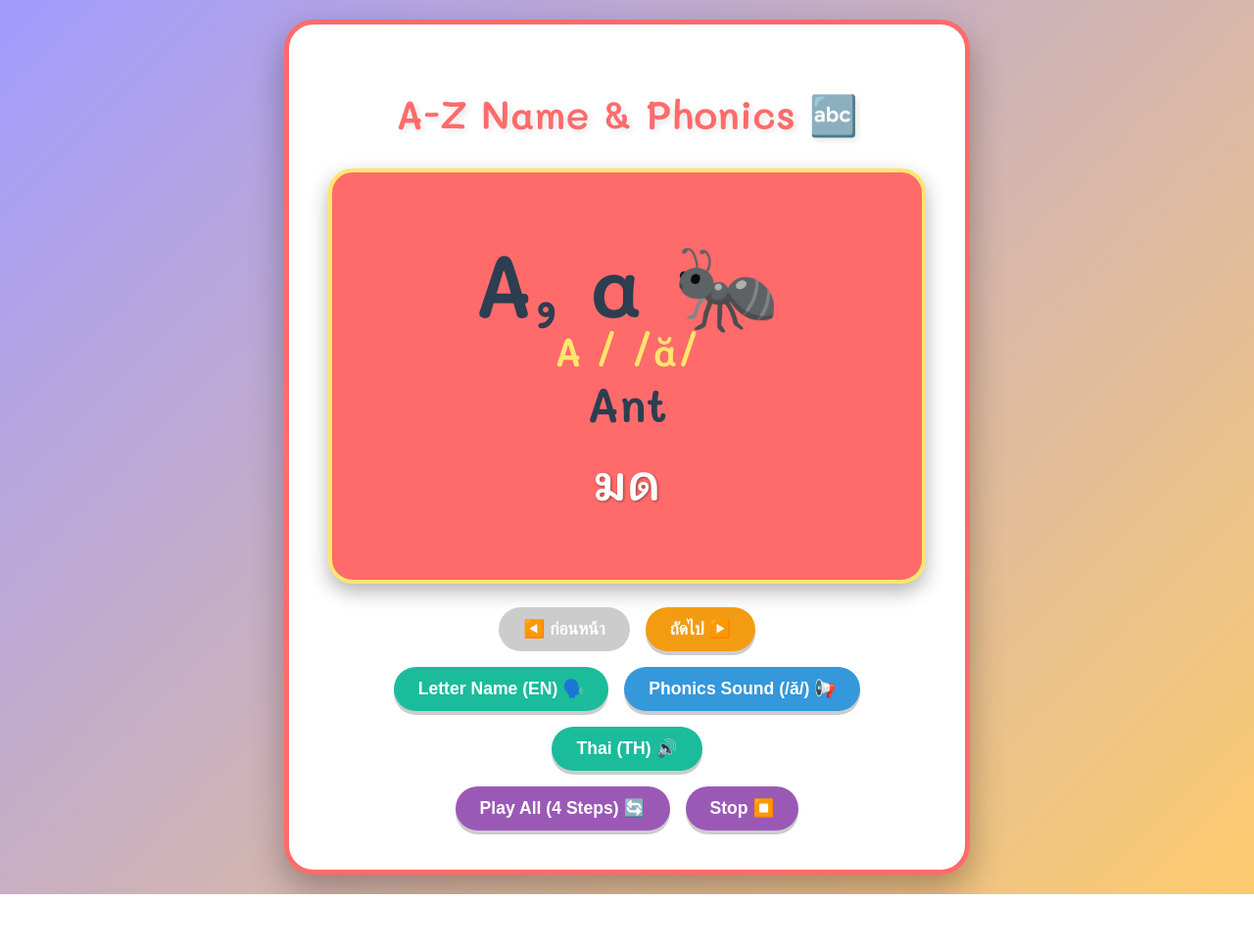
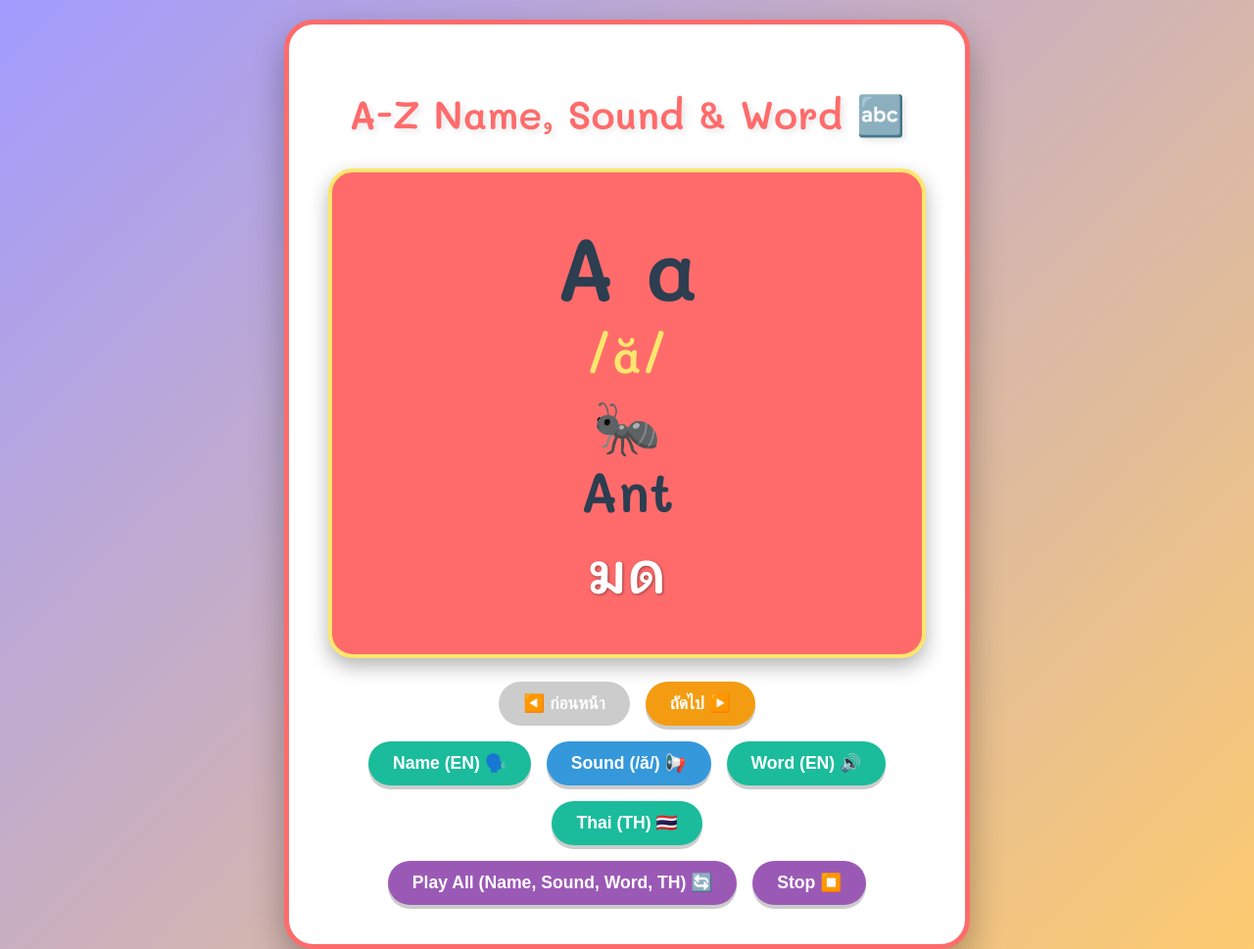
Before and after one commit to Nitiwat-Nai/a-z-alphabet-fun, a plain HTML site: page index.html in a window 1280 px wide. Shown: the top 969 px of the page at 98% size. Before the commit the page ends 913 px from the top, so only its background shows below. Drawn offline with Linux system fonts and the light colour scheme.

Commit message:
Update index.html
v4.0

```diff
--- a/index.html
+++ b/index.html
@@ -3,7 +3,7 @@
 <head>
     <meta charset="UTF-8">
     <meta name="viewport" content="width=device-width, initial-scale=1.0">
-    <title>A-Z Jolly Phonics: ฝึกอ่านชื่อตัวอักษรและเสียง</title>
+    <title>A-Z Phonics: Name, Sound, and Word</title>
 
     <style>
         @import url('https://fonts.googleapis.com/css2?family=Sarabun:wght@400;700&family=Mali:wght@600&display=swap');
@@ -52,9 +52,6 @@
             line-height: 1.2;
         }
 
-        /* Category Page (ถูกซ่อน) */
-        #category-page { display: none; }
-
         /* Lesson Page (เป็นหน้าหลัก) */
         #lesson-page { display: block; }
         #vocab-card {
@@ -62,10 +59,8 @@
             border-radius: 25px;
             padding: 3rem 2rem;
             min-height: 320px;
-            display: flex;
-            flex-direction: column;
-            justify-content: center;
-            align-items: center;
+            /* เปลี่ยนจาก flex เป็น block เพื่อให้แต่ละองค์ประกอบขึ้นบรรทัดใหม่ */
+            display: block;
             box-shadow: 0 8px 20px rgba(0, 0, 0, 0.3);
             border: 4px solid var(--color-accent);
             margin-bottom: 1.5rem;
@@ -73,32 +68,42 @@
 
         /* New style for the letter and word combination */
         .alphabet-display {
-            display: flex;
-            flex-direction: column;
-            align-items: center;
+            /* ไม่จำเป็นต้องใช้ flex ในการจัดเรียง แต่เก็บไว้เพื่อรวมองค์ประกอบ */
             margin-bottom: 10px;
         }
+
+        /* สไตล์สำหรับตัวอักษรพิมพ์ใหญ่-เล็ก (บรรทัดแรก) */
         .alphabet-letter {
-            font-size: 5.5em; /* ตัวอักษรใหญ่ */
-            margin-bottom: 5px;
-            line-height: 1;
+            font-size: 5.5em;
+            line-height: 1.1;
+            display: block; /* ขึ้นบรรทัดใหม่ */
+            margin-bottom: 15px;
         }
+
+        /* สไตล์สำหรับ Phonics Sound (บรรทัดที่สอง) */
         .phonics-sound {
-            font-size: 2.5em; /* เสียง Phonics */
+            font-size: 3.0em;
             color: var(--color-accent);
             font-weight: 700;
-            margin-bottom: 10px;
-            line-height: 1;
-        }
-        .alphabet-word {
-            font-size: 3em; /* คำศัพท์ */
-            line-height: 1;
+            line-height: 1.1;
+            display: block; /* ขึ้นบรรทัดใหม่ */
+            margin-bottom: 15px;
         }
 
+        /* สไตล์สำหรับไอคอนและคำศัพท์ (บรรทัดที่สามและสี่) */
+        .alphabet-word {
+            font-size: 3.5em;
+            line-height: 1.1;
+            display: block; /* ขึ้นบรรทัดใหม่ */
+            margin-bottom: 5px;
+        }
+
+        /* สไตล์สำหรับความหมายภาษาไทย (บรรทัดสุดท้าย) */
         #thai-word {
-            font-size: 3em;
-            color: var(--card-color); /* สีขาว */
+            font-size: 3.5em;
+            color: var(--card-color);
             text-shadow: 1px 1px 3px rgba(0, 0, 0, 0.4);
+            display: block; /* ขึ้นบรรทัดใหม่ */
             margin-top: 15px;
         }
 
@@ -139,15 +144,16 @@
 
     <div class="container">
         <div id="category-page" style="display: none;">
-            <h1>🎉 A-Z Jolly Phonics: ฝึกอ่านชื่อตัวอักษรและเสียง</h1>
+            <h1>🎉 A-Z Phonics: Name, Sound, and Word</h1>
         </div>
 
         <div id="lesson-page">
-            <h1 id="lesson-title" style="font-size: 2.5em;">A-Z Name & Phonics 🔤</h1>
+            <h1 id="lesson-title" style="font-size: 2.5em;">A-Z Name, Sound & Word 🔤</h1>
             <div id="vocab-card">
                 <div id="alphabet-display" class="alphabet-display">
                     <span id="alphabet-letter" class="word alphabet-letter">...</span>
                     <span id="phonics-sound" class="phonics-sound">...</span>
+                    <span id="alphabet-icon" class="alphabet-word">...</span>
                     <span id="alphabet-word" class="word alphabet-word">...</span>
                 </div>
                 <span id="thai-word" class="word">...</span>
@@ -158,9 +164,10 @@
                 <button id="next-btn" class="nav-btn">ถัดไป ▶️</button>
             </div>
             <div class="control-group">
-                <button onclick="speakLetterName()" class="audio-btn">Letter Name (EN) 🗣️</button>
-                <button onclick="speakPhonicsSound()" class="phonics-btn">Phonics Sound (EN) 📢</button>
-                <button onclick="speakText(currentVocab.thai, 'th-TH')" class="audio-btn">Thai (TH) 🔊</button>
+                <button onclick="speakLetterName()" class="audio-btn">Name (EN) 🗣️</button>
+                <button onclick="speakPhonicsSound()" class="phonics-btn">Sound (EN) 📢</button>
+                <button onclick="speakEnglishWord()" class="audio-btn">Word (EN) 🔊</button>
+                <button onclick="speakText(currentVocab.thai, 'th-TH', 1.1)" class="audio-btn">Thai (TH) 🇹🇭</button>
             </div>
             <div class="control-group">
                 <button id="play-pause-btn" class="play-btn">Play All (4 Steps) 🔄</button>
@@ -170,35 +177,38 @@
     </div>
 
     <script>
+        // กำหนดเวลาหน่วงระหว่างการพูดแต่ละส่วน (500ms = 0.5 วินาที)
+        const PAUSE_TIME = 500;
+
         const vocabularyData = {
-            // ชุดข้อมูล Jolly Phonics (เพิ่ม letterName เพื่ออ่านชื่อตัวอักษร)
+            // ชุดข้อมูล Jolly Phonics (รวม Name และ Sound)
             "อักษร A-Z 🔤": [
-                { letter: "A, a 🐜", letterName: "A", phonics: "/ă/", phonicsSound: "a", english: "Ant", thai: "มด" },
-                { letter: "B, b 🏀", letterName: "BEE", phonics: "/b/", phonicsSound: "b", english: "Ball", thai: "ลูกบอล" },
-                { letter: "C, c 🐈", letterName: "SEE", phonics: "/k/", phonicsSound: "k", english: "Cat", thai: "แมว" },
-                { letter: "D, d 🐶", letterName: "DEE", phonics: "/d/", phonicsSound: "d", english: "Dog", thai: "สุนัข" },
-                { letter: "E, e 🐘", letterName: "E", phonics: "/ĕ/", phonicsSound: "e", english: "Elephant", thai: "ช้าง" },
-                { letter: "F, f 🐟", letterName: "EF", phonics: "/f/", phonicsSound: "f", english: "Fish", thai: "ปลา" },
-                { letter: "G, g 🦒", letterName: "GEE", phonics: "/g/", phonicsSound: "g", english: "Giraffe", thai: "ยีราฟ" },
-                { letter: "H, h 🏠", letterName: "H", phonics: "/h/", phonicsSound: "h", english: "House", thai: "บ้าน" },
-                { letter: "I, i 🍦", letterName: "I", phonics: "/ĭ/", phonicsSound: "i", english: "Ice cream", thai: "ไอศกรีม" },
-                { letter: "J, j 🏺", letterName: "JAY", phonics: "/j/", phonicsSound: "j", english: "Jar", thai: "โถ, ไห" },
-                { letter: "K, k 🔑", letterName: "KAY", phonics: "/k/", phonicsSound: "k", english: "Key", thai: "กุญแจ" },
-                { letter: "L, l 🦁", letterName: "EL", phonics: "/l/", phonicsSound: "l", english: "Lion", thai: "สิงโต" },
-                { letter: "M, m 🐒", letterName: "EM", phonics: "/m/", phonicsSound: "m", english: "Monkey", thai: "ลิง" },
-                { letter: "N, n 👃", letterName: "EN", phonics: "/n/", phonicsSound: "n", english: "Nose", thai: "จมูก" },
-                { letter: "O, o 🍊", letterName: "O", phonics: "/ŏ/", phonicsSound: "o", english: "Orange", thai: "ส้ม" },
-                { letter: "P, p 🐷", letterName: "PEE", phonics: "/p/", phonicsSound: "p", english: "Pig", thai: "หมู" },
-                { letter: "Q, q 👑", letterName: "KYU", phonics: "/kw/", phonicsSound: "kw", english: "Queen", thai: "พระราชินี" },
-                { letter: "R, r 🐰", letterName: "AR", phonics: "/r/", phonicsSound: "r", english: "Rabbit", thai: "กระต่าย" },
-                { letter: "S, s ☀️", letterName: "ES", phonics: "/s/", phonicsSound: "s", english: "Sun", thai: "ดวงอาทิตย์" },
-                { letter: "T, t 🐯", letterName: "TEE", phonics: "/t/", phonicsSound: "t", english: "Tiger", thai: "เสือ" },
-                { letter: "U, u ☂️", letterName: "U", phonics: "/ŭ/", phonicsSound: "u", english: "Umbrella", thai: "ร่ม" },
-                { letter: "V, v 🎻", letterName: "VEE", phonics: "/v/", phonicsSound: "v", english: "Violin", thai: "ไวโอลิน" },
-                { letter: "W, w ⌚", letterName: "W", phonics: "/w/", phonicsSound: "w", english: "Watch", thai: "นาฬิกาข้อมือ" },
-                { letter: "X, x 🎹", letterName: "EX", phonics: "/ks/", phonicsSound: "kss", english: "Xylophone", thai: "ระนาดฝรั่ง" },
-                { letter: "Y, y ⛵", letterName: "WHY", phonics: "/y/", phonicsSound: "y", english: "Yacht", thai: "เรือยอชท์" },
-                { letter: "Z, z 🦓", letterName: "ZEE", phonics: "/z/", phonicsSound: "z", english: "Zebra", thai: "ม้าลาย" }
+                { letter: "A a", icon: "🐜", letterName: "A", phonics: "/ă/", phonicsSound: "a", english: "Ant", thai: "มด" },
+                { letter: "B b", icon: "🏀", letterName: "BEE", phonics: "/b/", phonicsSound: "b", english: "Ball", thai: "ลูกบอล" },
+                { letter: "C c", icon: "🐈", letterName: "SEE", phonics: "/k/", phonicsSound: "k", english: "Cat", thai: "แมว" },
+                { letter: "D d", icon: "🐶", letterName: "DEE", phonics: "/d/", phonicsSound: "d", english: "Dog", thai: "สุนัข" },
+                { letter: "E e", icon: "🐘", letterName: "E", phonics: "/ĕ/", phonicsSound: "e", english: "Elephant", thai: "ช้าง" },
+                { letter: "F f", icon: "🐟", letterName: "EF", phonics: "/f/", phonicsSound: "f", english: "Fish", thai: "ปลา" },
+                { letter: "G g", icon: "🦒", letterName: "GEE", phonics: "/g/", phonicsSound: "g", english: "Giraffe", thai: "ยีราฟ" },
+                { letter: "H h", icon: "🏠", letterName: "H", phonics: "/h/", phonicsSound: "h", english: "House", thai: "บ้าน" },
+                { letter: "I i", icon: "🍦", letterName: "I", phonics: "/ĭ/", phonicsSound: "i", english: "Ice cream", thai: "ไอศกรีม" },
+                { letter: "J j", icon: "🏺", letterName: "JAY", phonics: "/j/", phonicsSound: "j", english: "Jar", thai: "โถ, ไห" },
+                { letter: "K k", icon: "🔑", letterName: "KAY", phonics: "/k/", phonicsSound: "k", english: "Key", thai: "กุญแจ" },
+                { letter: "L l", icon: "🦁", letterName: "EL", phonics: "/l/", phonicsSound: "l", english: "Lion", thai: "สิงโต" },
+                { letter: "M m", icon: "🐒", letterName: "EM", phonics: "/m/", phonicsSound: "m", english: "Monkey", thai: "ลิง" },
+                { letter: "N n", icon: "👃", letterName: "EN", phonics: "/n/", phonicsSound: "n", english: "Nose", thai: "จมูก" },
+                { letter: "O o", icon: "🍊", letterName: "O", phonics: "/ŏ/", phonicsSound: "o", english: "Orange", thai: "ส้ม" },
+                { letter: "P p", icon: "🐷", letterName: "PEE", phonics: "/p/", phonicsSound: "p", english: "Pig", thai: "หมู" },
+                { letter: "Q q", icon: "👑", letterName: "KYU", phonics: "/kw/", phonicsSound: "kw", english: "Queen", thai: "พระราชินี" },
+                { letter: "R r", icon: "🐰", letterName: "AR", phonics: "/r/", phonicsSound: "r", english: "Rabbit", thai: "กระต่าย" },
+                { letter: "S s", icon: "☀️", letterName: "ES", phonics: "/s/", phonicsSound: "s", english: "Sun", thai: "ดวงอาทิตย์" },
+                { letter: "T t", icon: "🐯", letterName: "TEE", phonics: "/t/", phonicsSound: "t", english: "Tiger", thai: "เสือ" },
+                { letter: "U u", icon: "☂️", letterName: "U", phonics: "/ŭ/", phonicsSound: "u", english: "Umbrella", thai: "ร่ม" },
+                { letter: "V v", icon: "🎻", letterName: "VEE", phonics: "/v/", phonicsSound: "v", english: "Violin", thai: "ไวโอลิน" },
+                { letter: "W w", icon: "⌚", letterName: "W", phonics: "/w/", phonicsSound: "w", english: "Watch", thai: "นาฬิกาข้อมือ" },
+                { letter: "X x", icon: "🎹", letterName: "EX", phonics: "/ks/", phonicsSound: "kss", english: "Xylophone", thai: "ระนาดฝรั่ง" },
+                { letter: "Y y", icon: "⛵", letterName: "WHY", phonics: "/y/", phonicsSound: "y", english: "Yacht", thai: "เรือยอชท์" },
+                { letter: "Z z", icon: "🦓", letterName: "ZEE", phonics: "/z/", phonicsSound: "z", english: "Zebra", thai: "ม้าลาย" }
             ]
         };
         // ----------------------------------------------------
@@ -209,6 +219,7 @@
         const alphabetLetter = document.getElementById('alphabet-letter');
         const phonicsSoundDisplay = document.getElementById('phonics-sound');
         const alphabetWord = document.getElementById('alphabet-word');
+        const alphabetIcon = document.getElementById('alphabet-icon'); // องค์ประกอบใหม่สำหรับไอคอน
         const playPauseBtn = document.getElementById('play-pause-btn');
         const nextBtn = document.getElementById('next-btn');
         const prevBtn = document.getElementById('prev-btn');
@@ -227,20 +238,17 @@
                 voices = window.speechSynthesis.getVoices();
             };
         }
-        function speakText(text, lang, onEndCallback = null) {
+
+        /**
+         * ฟังก์ชันพูดข้อความพร้อมกำหนดภาษาและอัตราความเร็ว
+         */
+        function speakText(text, lang, rate, onEndCallback = null) {
             if ('speechSynthesis' in window) {
                 window.speechSynthesis.cancel();
                 const utterance = new SpeechSynthesisUtterance(text);
                 utterance.lang = lang;
-
-                if (lang === 'th-TH') {
                 utterance.volume = 1.0;
-                    utterance.rate = 1.1;
-                } else {
-                    // ใช้ Rate 0.9 สำหรับ Phonics Pure Sound
-                    utterance.volume = 1.0;
-                    utterance.rate = 0.9;
-                }
+                utterance.rate = rate;
 
                 let targetVoice = null;
                 if (lang === 'th-TH') {
@@ -261,34 +269,28 @@
             }
         }
 
+        // ฟังก์ชันพูดสำหรับปุ่มกด
+        function speakLetterName() {
+            if(currentVocab.letterName) {
+                 speakText(currentVocab.letterName, 'en-US', 1.0);
+            }
+        }
+        function speakPhonicsSound() {
+            if(currentVocab.phonicsSound) {
+                 speakText(currentVocab.phonicsSound, 'en-US', 0.9); // Jolly Phonics ใช้ rate ช้าลง
+            }
+        }
         function speakEnglishWord() {
             if(currentVocab.english) {
-                 speakText(currentVocab.english, 'en-US');
+                 speakText(currentVocab.english, 'en-US', 1.0);
             }
         }
-
-        function speakPhonicsSound() {
-            if(currentVocab.phonicsSound) {
-                 speakText(currentVocab.phonicsSound, 'en-US');
-            }
-        }
-
-        // ฟังก์ชันใหม่: พูดชื่อตัวอักษรเท่านั้น
-        function speakLetterName() {
-            if(currentVocab.letterName) {
-                 speakText(currentVocab.letterName, 'en-US');
-            }
-        }
-
 
         // --- Game Logic ---
         function startLesson(category) {
             currentCategoryVocabs = vocabularyData[category];
             currentIndex = 0;
-            document.getElementById('alphabet-display').style.display = 'flex';
             displayVocab();
-            document.getElementById('category-page').style.display = 'none';
-            lessonPage.style.display = 'block';
             updateButtonState();
         }
 
@@ -296,18 +298,25 @@
             if (currentIndex < currentCategoryVocabs.length) {
                 currentVocab = currentCategoryVocabs[currentIndex];
 
-                // แสดงผล
+                // แสดงผลตามโครงสร้างใหม่
+                // บรรทัดที่ 1: ตัวอักษรพิมพ์ใหญ่ ตัวอักษรพิมพ์เล็ก
                 alphabetLetter.textContent = currentVocab.letter;
-                phonicsSoundDisplay.textContent = `${currentVocab.letterName} / ${currentVocab.phonics}`; // แสดงชื่อและเสียง Phonics
+                // บรรทัดที่ 2: สัญลักษณ์ Phonics เท่านั้น
+                phonicsSoundDisplay.textContent = currentVocab.phonics;
+                // บรรทัดที่ 3: ไอคอน
+                alphabetIcon.textContent = currentVocab.icon;
+                // บรรทัดที่ 4: คำศัพท์ภาษาอังกฤษ
                 alphabetWord.textContent = currentVocab.english;
+                // บรรทัดที่ 5: ความหมายภาษาไทย
                 thaiWord.textContent = currentVocab.thai;
 
                 // อัปเดตข้อความบนปุ่ม Phonics
-                document.querySelector('.phonics-btn').textContent = `Phonics Sound (${currentVocab.phonics}) 📢`;
+                document.querySelector('.phonics-btn').textContent = `Sound (${currentVocab.phonics}) 📢`;
 
             } else {
                 alphabetLetter.textContent = "Finished! 🥳";
                 phonicsSoundDisplay.textContent = "";
+                alphabetIcon.textContent = "";
                 alphabetWord.textContent = "แล้วเจอกันใหม่นะ!";
                 thaiWord.textContent = "จบแล้ว! 🎉";
                 stopAutoPlay();
@@ -324,7 +333,8 @@
                 prevBtn.disabled = currentIndex === 0;
                 nextBtn.disabled = currentIndex >= currentCategoryVocabs.length - 1;
             }
-            playPauseBtn.textContent = isPlaying ? 'Pause ⏸️' : 'Play All (4 Steps) 🔄';
+            // เปลี่ยนข้อความบนปุ่ม Play All
+            playPauseBtn.textContent = isPlaying ? 'Pause ⏸️' : 'Play All (Name, Sound, Word, TH) 🔄';
         }
 
         function nextVocab() {
@@ -343,6 +353,7 @@
             }
         }
 
+        // --- ฟังก์ชันหลักสำหรับการเล่นเสียงอัตโนมัติ (4 ขั้นตอน + Pause) ---
         function playCurrentVocabAuto() {
             if (currentIndex >= currentCategoryVocabs.length) {
                 stopAutoPlay();
@@ -351,17 +362,23 @@
             }
             const currentVocabToPlay = currentCategoryVocabs[currentIndex];
 
-            // 1. เล่นชื่อตัวอักษร (Letter Name)
-            speakText(currentVocabToPlay.letterName, 'en-US', () => {
+            // 1. เล่นชื่อตัวอักษร (Letter Name) (อัตรา 1.0)
+            speakText(currentVocabToPlay.letterName, 'en-US', 1.0, () => {
 
-                // 2. เมื่อชื่อตัวอักษรจบ เล่นเสียง Phonics (Pure Sound)
-                speakText(currentVocabToPlay.phonicsSound, 'en-US', () => {
+                // หน่วงเวลา 0.5 วินาที
+                setTimeout(() => {
+                    // 2. เล่นเสียง Phonics (Pure Sound) (อัตรา 0.9)
+                    speakText(currentVocabToPlay.phonicsSound, 'en-US', 0.9, () => {
 
-                    // 3. เมื่อ Phonics จบ เล่นเสียงคำศัพท์ (เช่น "Ant")
-                    speakText(currentVocabToPlay.english, 'en-US', () => {
+                        // หน่วงเวลา 0.5 วินาที
+                        setTimeout(() => {
+                            // 3. เล่นเสียงคำศัพท์ (เช่น "Ant") (อัตรา 1.0)
+                            speakText(currentVocabToPlay.english, 'en-US', 1.0, () => {
 
-                        // 4. เมื่อภาษาอังกฤษจบ เล่นภาษาไทย (เช่น "มด")
-                        speakText(currentVocabToPlay.thai, 'th-TH', () => {
+                                // หน่วงเวลา 0.5 วินาที
+                                setTimeout(() => {
+                                    // 4. เล่นภาษาไทย (เช่น "มด") (อัตรา 1.1)
+                                    speakText(currentVocabToPlay.thai, 'th-TH', 1.1, () => {
                                         if (isPlaying) {
                                             currentIndex++;
                                             displayVocab();
@@ -370,8 +387,11 @@
                                             setTimeout(playCurrentVocabAuto, 1000);
                                         }
                                     });
+                                }, PAUSE_TIME);
                             });
+                        }, PAUSE_TIME);
                     });
+                }, PAUSE_TIME);
             });
         }
 
```
Lines whose indentation alone changed are shown as unchanged.
